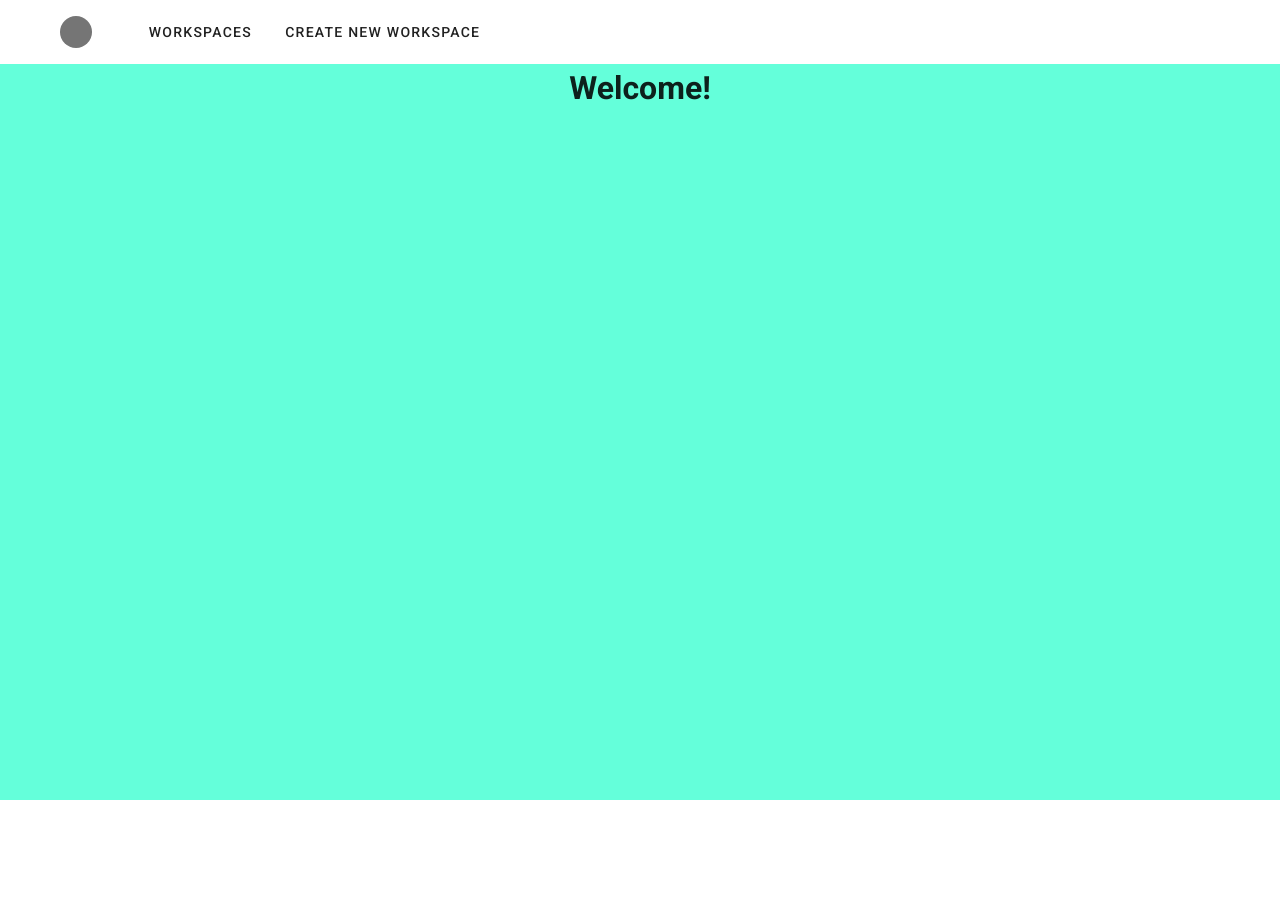
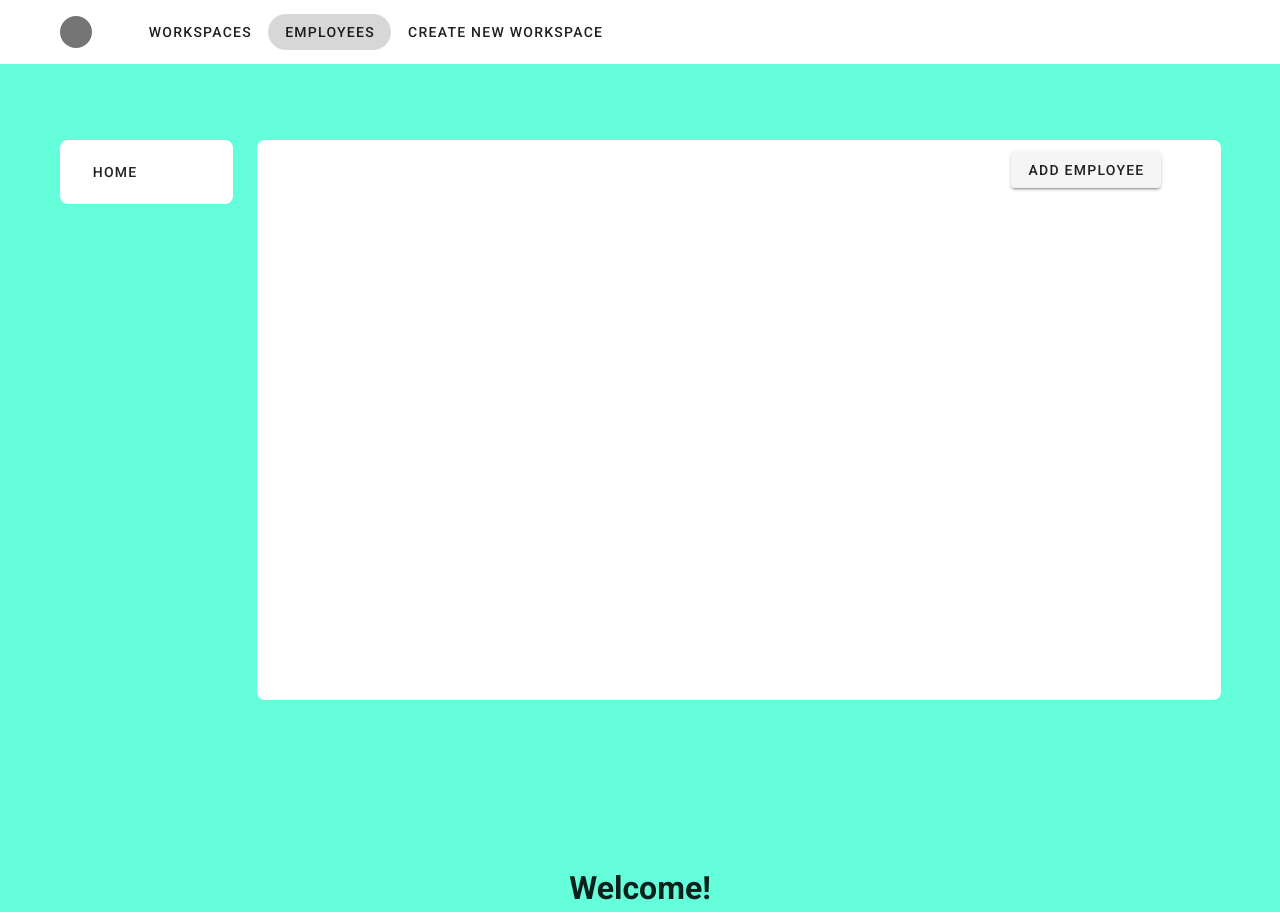
Before and after one commit to Anastacia-Canto/employee_management_system, a Vue app: page /employees in a window 1280 px wide. Before the commit the page ends 800 px from the top, so only its background shows below. Built offline with nearby package versions, Linux system fonts and the light colour scheme.

Commit message:
still pending update and salary validation

```diff
--- a/src/App.vue
+++ b/src/App.vue
@@ -25,6 +25,7 @@ export default {
   data: () => ({
       paths: [
         { title: "Workspaces", to: "/workspaces" },
+        { title: "Employees", to: "/employees" },
         { title: "Create new workspace", to: "/addWorkspace" },
       ]
   }),
--- a/src/router/index.js
+++ b/src/router/index.js
@@ -2,7 +2,7 @@ import Vue from "vue";
 import VueRouter from "vue-router";
 import HomeView from "../App.vue"
 import WorkspaceView from "../views/WorkspaceView.vue";
-import EmployeesComp from "../components/EmployeesComp.vue";
+import EmployeeView from "../views/EmployeeView.vue";
 import AddWorkspaceView from "../views/AddWorkspaceView.vue";
 import AddEmployeeView from "../views/AddEmployeeView.vue";
 
@@ -27,7 +27,7 @@ const routes = [
   {
     path: "/employees",
     name: "employees",
-    component: EmployeesComp,
+    component: EmployeeView,
   },
   {
     path: "/addWorkspace",
--- /dev/null
+++ b/src/views/EmployeeView.vue
@@ -0,0 +1,84 @@
+<template>
+<v-app id="inspire">
+  <v-main class="teal accent-2">
+    <v-container>
+      <v-row>
+        <v-col cols="2">
+          <v-sheet rounded="lg">
+            <v-list color="transparent">
+              <v-list-item link color="grey lighten-4">
+                  <v-btn to="/" text> HOME </v-btn>
+              </v-list-item>
+            </v-list>
+          </v-sheet>
+        </v-col>
+
+        <v-col>
+          <v-sheet min-height="70vh" rounded="lg">
+            <div class="mr-15" align="right">
+                <v-btn class="mt-3" href="/addEmployee" right>Add Employee</v-btn>
+            </div>
+            <div>
+                <v-list three-line>
+                    <template v-for="employee in employees">
+                        <v-list-item :key="employee.fullName">
+                        <v-list-item-avatar>
+                            <v-img :src="employee.avatar || 'cat.png'"></v-img>
+                        </v-list-item-avatar>
+
+                        <v-list-item-content>
+                            <v-col cols="8">
+                                <v-list-item-title >{{ employee.fullName }}</v-list-item-title>
+                                <!-- <v-list-item-subtitle> {{ employee.age }} anos</v-list-item-subtitle>
+                                <v-list-item-subtitle> {{ employee.role }} </v-list-item-subtitle>
+                                <v-list-item-subtitle> {{ employee.area }} </v-list-item-subtitle> -->
+                            </v-col>
+                            <v-col cols="2">
+                                    <v-btn @click="edit = true" icon><v-icon>mdi-pencil</v-icon></v-btn>
+                            </v-col>
+
+                            <v-col cols="2">
+                                <v-icon @click="deleteEmployee(employee.fullName)">mdi-delete-forever</v-icon>
+                            </v-col>
+                        </v-list-item-content>
+                        </v-list-item>
+                        <v-divider :key="employee"></v-divider>
+                    </template>
+                </v-list>
+            </div>
+          </v-sheet>
+        </v-col>
+      </v-row>
+    </v-container>
+  </v-main>
+</v-app>
+</template>
+
+<script>
+export default {
+  data: () => ({
+    employees: [
+        // {
+        //   avatar: 'https://cdn.vuetifyjs.com/images/lists/1.jpg',
+        //   fullName: 'Rodrigo Moreira',
+        //   age: 34,
+        //   role: 'Manager',
+        //   area: 'Management',
+        //   salary: 4000
+        // },
+    ],
+  }),
+  async created() {
+        if (localStorage.getItem('employees')){
+            try {
+                this.employees = await JSON.parse(localStorage.getItem('employees'))
+            } catch (e){
+                console.log(e.message)
+            }
+        }
+    },
+  methods: {
+
+    }
+};
+</script>
```
